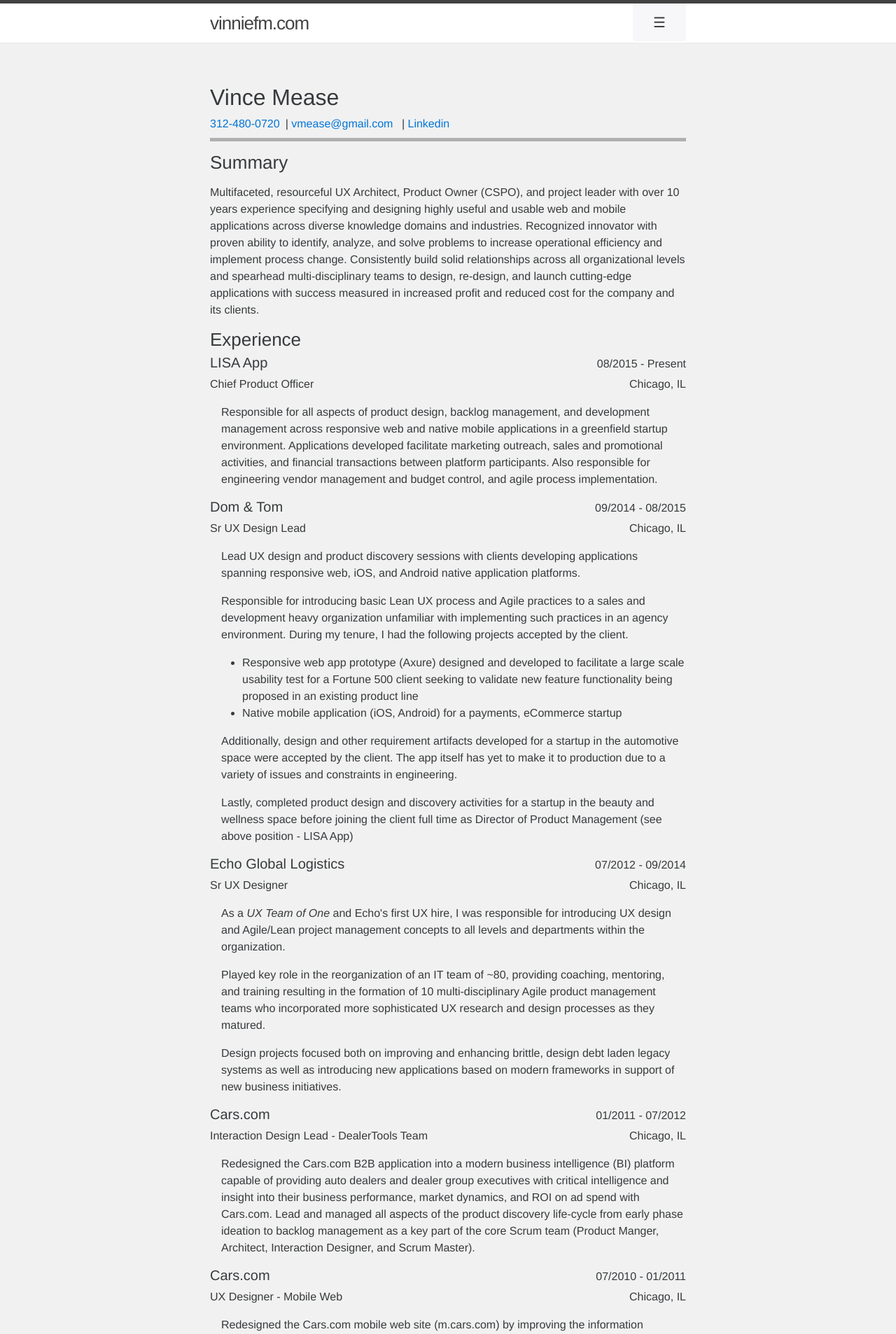
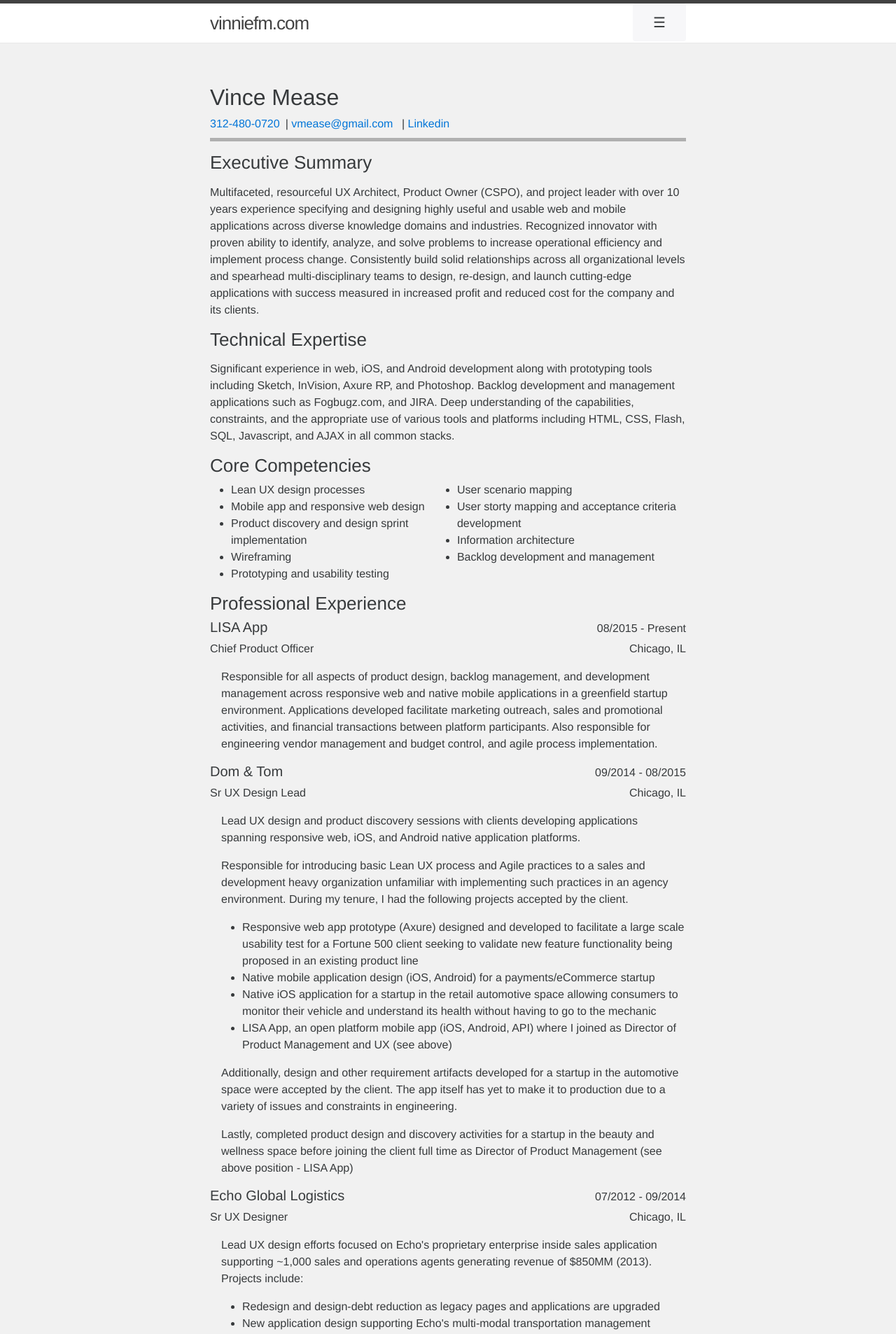
Before and after one commit to vinniefm/vinniefm-jekyll-site, a Jekyll site: the page built from resume/index.html, in a window 1280 px wide. Shown: the top 1906 px of the page at 70% size. Built offline with Jekyll 4.4.1, drawn with Linux system fonts in a browser that asks for light colours; nearby versions of some CDN libraries; some of the changed text lies outside the part shown.

Commit message:
css updates and Core Competencies section added to resume

```diff
--- a/_sass/_vfm-overrides.scss
+++ b/_sass/_vfm-overrides.scss
@@ -112,4 +112,20 @@
 .resume .job-description {
   margin: 1rem 0 0 1rem;
 }
+.core-competencies {
+  display: flex;
+  flex-direction: column;
+}
+.core-competencies ul:last-of-type {
+  margin-top: -15px;
+}
+@media (min-width: 768px) {
+ .core-competencies {
+  display: flex;
+  flex-direction: row;
+  }
+  .core-competencies ul:last-of-type {
+  margin-top: 0;
+  }
+}
 /* End Resume page overrides */
--- a/blog/index.html
+++ b/blog/index.html
@@ -3,6 +3,7 @@
 title: "Blog"
 owner: "Vince Mease"
 weight: 2
+draft: true
 ---
 
 <div class="home">
--- a/index.html
+++ b/index.html
@@ -20,7 +20,7 @@
   <div class="list-group">
     {% assign pages = site.pages | sort:"weight" %}
     {% for p in pages %}
-      {% if p.title != null and p.title != 'vinniefm.com' and p.path contains 'index.' %}
+      {% if p.title != null and p.title != 'vinniefm.com' and p.path contains 'index.' and p.draft != true %}
         <a href="{{ p.url }} " class="list-group-item">
           <h4 class="list-group-item-heading">{{ p.title }}</h4>
         </a>
--- a/resume/index.html
+++ b/resume/index.html
@@ -9,12 +9,26 @@
             "phone": "<a href=\"tel:+13124800720\">312-480-0720</a>"
             "email": "<a href=\"mailto:vmease@gmail.com\">vmease@gmail.com</a>"
             "linkedin": "<a href=\"http://linkedin.com/in/vincemease\" target=\"_blank\">Linkedin</a>"
-            # "location": "Louisville, KY"
+          # "location": "Louisville, KY"
 
-    "Summary":
+    "Executive Summary":
         "<p>Multifaceted, resourceful UX Architect, Product Owner (CSPO), and project leader with over 10 years experience specifying and designing highly useful and usable web and mobile applications across diverse knowledge domains and industries. Recognized innovator with proven ability to identify, analyze, and solve problems to increase operational efficiency and implement process change. Consistently build solid relationships across all organizational levels and spearhead multi-disciplinary teams to design, re-design, and launch cutting-edge applications with success measured in increased profit and reduced cost for the company and its clients.</p>"
 
-    "Experience":
+    "Technical Expertise":
+        "<p>Significant experience in web, iOS, and Android development along with prototyping tools including Sketch, InVision, Axure RP, and Photoshop. Backlog development and management applications such as Fogbugz.com, and JIRA. Deep understanding of the capabilities, constraints, and the appropriate use of various tools and platforms including HTML, CSS, Flash, SQL, Javascript, and AJAX in all common stacks.</p>"
+
+    "Core Competencies":
+        - Lean UX design processes
+        - Mobile app and responsive web design
+        - Product discovery and design sprint implementation
+        - Wireframing
+        - Prototyping and usability testing
+        - User scenario mapping
+        - User storty mapping and acceptance criteria development
+        - Information architecture
+        - Backlog development and management
+
+    "Professional Experience":
         "LISA App":
             "title": "Chief Product Officer"
             "tenure": "08/2015 - Present"
@@ -31,7 +45,9 @@
                 During my tenure, I had the following projects accepted by the client.</p>
                 <ul>
                     <li>Responsive web app prototype (Axure) designed and developed to facilitate a large scale usability test for a Fortune 500 client seeking to validate new feature functionality being proposed in an existing product line</li>
-                    <li>Native mobile application (iOS, Android) for a payments, eCommerce startup</li>
+                    <li>Native mobile application design (iOS, Android) for a payments/eCommerce startup</li>
+                    <li>Native iOS application for a startup in the retail automotive space allowing consumers to monitor their vehicle and understand its health without having to go to the mechanic</li>
+                    <li>LISA App, an open platform mobile app (iOS, Android, API) where I joined as Director of Product Management and UX (see above)</li>
                 </ul>
                 <p>Additionally, design and other requirement artifacts developed for a startup in the automotive space were accepted by the client. The app itself has yet to make it to production due to a variety of issues and constraints in engineering. </p>
                 <p>Lastly, completed product design and discovery activities for a startup in the beauty and wellness space before joining the client full time as Director of Product Management (see above position - LISA App)</p>"
@@ -40,9 +56,13 @@
             "tenure": "07/2012 - 09/2014"
             "location": "Chicago, IL"
             "body":
-                "<p>As a <em>UX Team of One</em> and Echo's first UX hire, I was responsible for introducing UX design and Agile/Lean project management concepts to all levels and departments within the organization.</p>
-                <p>Played key role in the reorganization of an IT team of ~80, providing coaching, mentoring, and training resulting in the formation of 10 multi-disciplinary Agile product management teams who incorporated more sophisticated UX research and design processes as they matured. </p>
-                <p>Design projects focused both on improving and enhancing brittle, design debt laden legacy systems as well as introducing new applications based on modern frameworks in support of new business initiatives. </p>"
+                "<p>Lead UX design efforts focused on Echo's proprietary enterprise inside sales application supporting ~1,000 sales and operations agents generating revenue of $850MM (2013). Projects include:</p>
+                <ul>
+                  <li>Redesign and design-debt reduction as legacy pages and applications are upgraded</li>
+                  <li>New application design supporting Echo's multi-modal transportation management growth strategy</li>
+                  <li>Design component interactions and visual guidelines for Echo’s next generation platform</li>
+                </ul>
+                <p>Additional responsibilities include introducing all manner of UX design principles to all IT roles, business stakeholders, executive management, and end users themselves. In 12 months we have launched 8 product management teams (Product Owner, Scrum Master, delivery engineers/QA) that define their products using increasingly sophisticated lean UCD principles - user scenario mapping, wireframing, prototyping, and usability testing - that has lead to increased user satisfaction (SUSS) and fewer production defects.</p>"
         "Cars.com ":
             "title": "Interaction Design Lead - DealerTools Team"
             "tenure": "01/2011 - 07/2012"
@@ -61,7 +81,12 @@
             "tenure": "08/2006 - 06/2010"
             "location": "Chicago, IL"
             "body":
-                "<p>Worked directly with the CEO and founder to specify and design SaaS products focused on improving KPIs critical to retail auto dealers in managing their pre-owned inventory. Managed data, interaction, and visual design requirements in multi-disciplinary project teams of 5 – 8 engineers (database, middle-tier, front-end, testing), and communicated with and trained the Marketing and Field Operations teams in new product process and capabilities. Products designed addressed business problems for a range of users from the front-line tactical manager to the strategy focused dealer-group executive. Clients report considerable improvement in front-end gross profit and inventory turn rate, and drastic reductions in inventory days supply.</p>"
+                "<p>Worked directly with the CEO and founder to specify and design SaaS products focused on improving KPIs critical to retail auto dealers in managing their pre-owned inventory. Managed data, interaction, and visual design requirements in multi-disciplinary project teams of 5 – 8 engineers (database, middle-tier, front-end, testing), and communicated with and trained the Marketing and Field Operations teams in new product process and capabilities. Products designed addressed business problems for a range of users from the front-line tactical manager to the strategy focused dealer-group executive. Clients report considerable improvement in front-end gross profit and inventory turn rate, and drastic reductions in inventory days supply.</p>
+                <ul>
+                  <li>Key projects contributed over $3M in annual revenues (2007 - 2009)</li>
+                  <li>Made significant discoveries in decoding the Vehicle Identification Number (VIN) and search leading to considerable improvements in competitive vehicle pricing analysis in terms of result quality when searching against public vehicle listing sites (e.g. Cars.com, AutoTrader.com, etc)</li>
+                  <li>Designed a new process impacting the used vehicle trade-in appraisal process by re-architecting the workflow and reorganizing the data into a more useful application. Clients adopting the process report completing 4 – 5 additional deals per week, realizing profit gains in excess of $200K/year from this single activity.</li>
+                </ul>"
         "Interactive Solutions International":
             "title": "Project Manager"
             "tenure": "01/2004 - 08/2004"
@@ -105,10 +130,33 @@
             {% endif %}
         {% endfor %}
     {% else %}
-      {% if n[0] == 'Summary' %}
+      {% if n[0] == 'Executive Summary' %}
         <h3>{{ n[0] }}</h3>
         <p>{{ n[1] }}</p> <!-- sections -->
-      {% elsif n[0] != 'Summary' %}
+      {% elsif n[0] == 'Technical Expertise' %}
+        <h3>{{ n[0] }}</h3>
+        <p>{{ n[1] }}</p> <!-- sections -->
+      {% elsif n[0] == 'Core Competencies' %}
+        <h3>{{ n[0] }}</h3>
+        {% assign left_count = n[1] | size | divided_by: 2.0 | round %}
+        <div class="core-competencies">
+          <ul>
+          {% for i in n[1] limit: left_count %}
+            {% for i in i %}
+              <li>{{ i }}</li>
+            {% endfor %}
+          {% endfor %}
+          </ul>
+          <ul>
+            {% for i in n[1] offset: left_count %}
+            {% for i in i %}
+              <li>{{ i }}</li>
+            {% endfor %}
+          {% endfor %}
+          </ul>
+        </div>
+        <!-- sections -->
+     {% elsif n[0] != 'Executive Summary' or n[0] != 'Technical Expertise' or n[0] != 'Core Competencies' %}
         <h3>{{ n[0] }}</h3>
         {% for l in leafs %}
           {% assign veins = l[1] %}
```
Also changed, not shown: other parts of index.html (+0 -4 lines).
